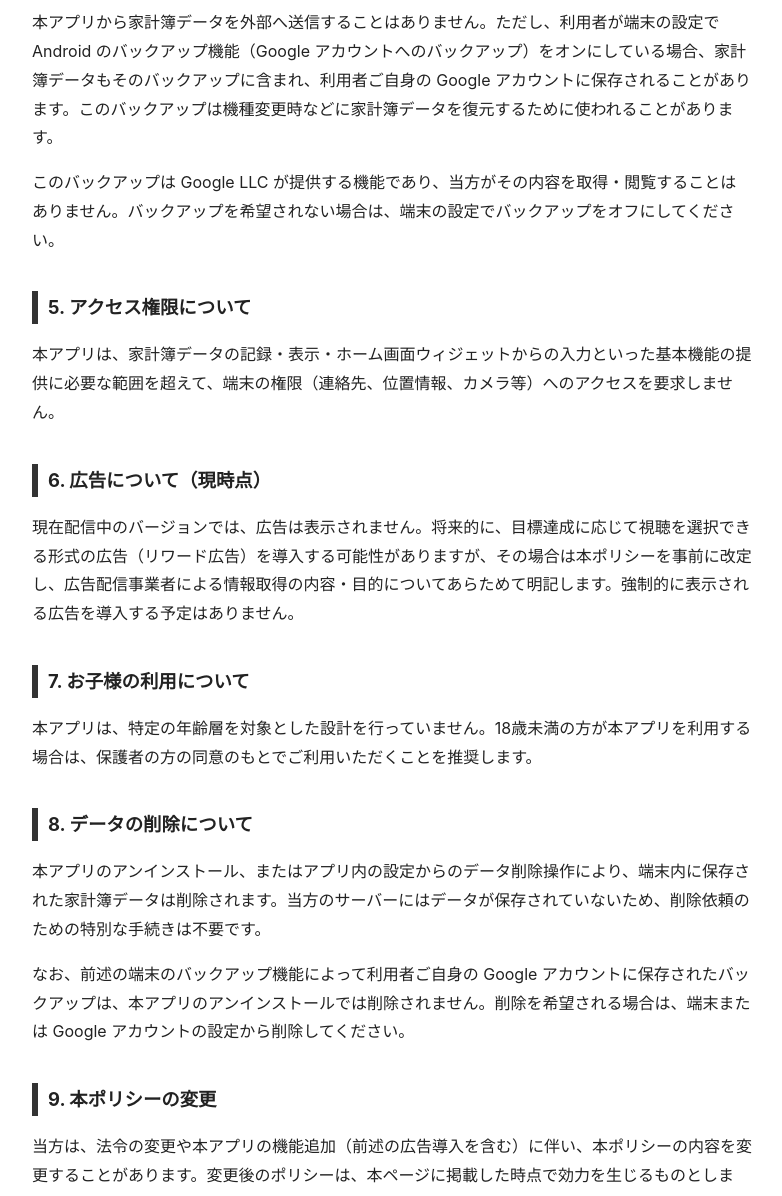
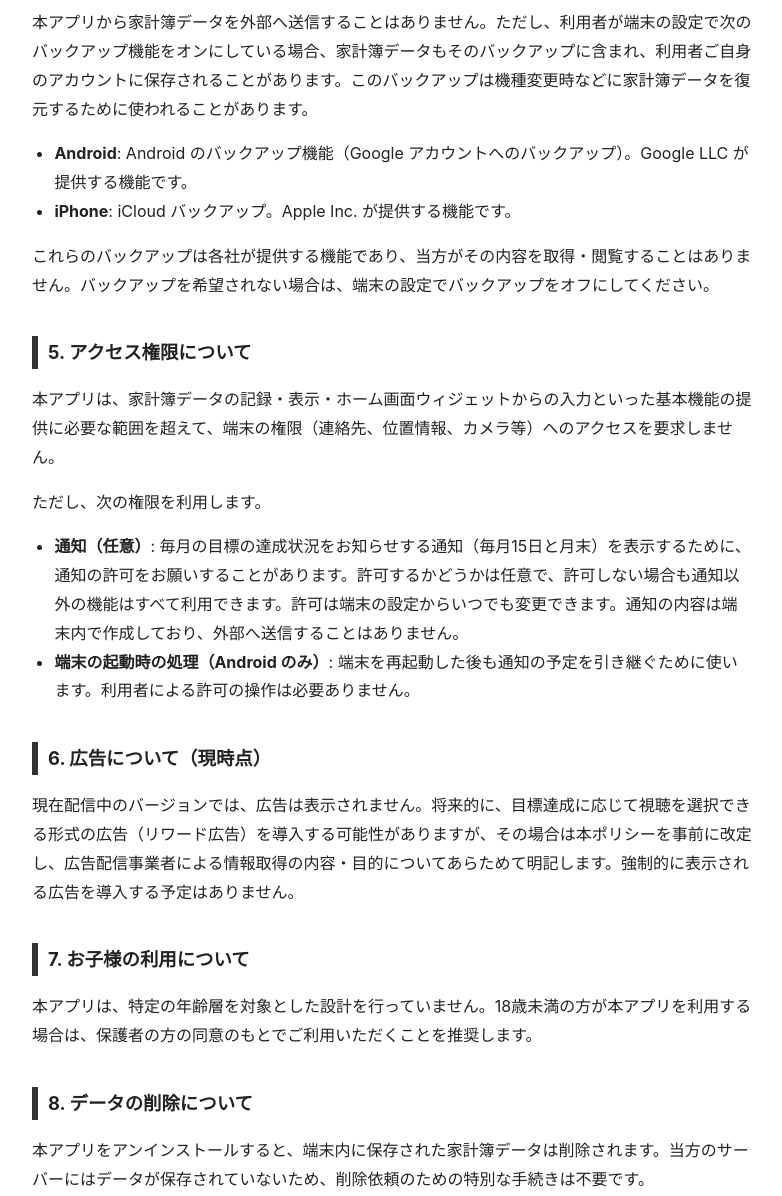
Before and after one commit to Tsukamoto8Lab/bakusoku-kakeibo-policy, a plain HTML site: page index.html in a window 1280 px wide. Shown: the part 1080-2276 px from the top of the page, without its empty margins (248-1030 px from the left). Drawn offline with Linux system fonts and the light colour scheme.

Commit message:
iPhone のバックアップと通知の権限について追記し、データ削除の記述を実際の動作に合わせる
Co-Authored-By: Claude Opus 5.5 <noreply@anthropic.com>

```diff
--- a/index.html
+++ b/index.html
@@ -52,7 +52,7 @@
 <body>
 
 <h1>プライバシーポリシー</h1>
-<p class="updated">最終更新日: 2026年11月14日 / 施行日: 2026年8月1日</p>
+<p class="updated">最終更新日: 2026年11月15日 / 施行日: 2026年8月1日</p>
 
 <p>
 つかもとラボ（以下「当方」といいます）は、当方が提供するスマートフォンアプリケーション「爆速家計簿」（以下「本アプリ」といいます）における利用者の情報の取り扱いについて、以下のとおりプライバシーポリシー（以下「本ポリシー」といいます）を定めます。
@@ -83,16 +83,27 @@
 
 <h2>4. 端末のバックアップについて</h2>
 <p>
-本アプリから家計簿データを外部へ送信することはありません。ただし、利用者が端末の設定で Android のバックアップ機能（Google アカウントへのバックアップ）をオンにしている場合、家計簿データもそのバックアップに含まれ、利用者ご自身の Google アカウントに保存されることがあります。このバックアップは機種変更時などに家計簿データを復元するために使われることがあります。
+本アプリから家計簿データを外部へ送信することはありません。ただし、利用者が端末の設定で次のバックアップ機能をオンにしている場合、家計簿データもそのバックアップに含まれ、利用者ご自身のアカウントに保存されることがあります。このバックアップは機種変更時などに家計簿データを復元するために使われることがあります。
 </p>
+<ul>
+  <li><strong>Android</strong>: Android のバックアップ機能（Google アカウントへのバックアップ）。Google LLC が提供する機能です。</li>
+  <li><strong>iPhone</strong>: iCloud バックアップ。Apple Inc. が提供する機能です。</li>
+</ul>
 <p>
-このバックアップは Google LLC が提供する機能であり、当方がその内容を取得・閲覧することはありません。バックアップを希望されない場合は、端末の設定でバックアップをオフにしてください。
+これらのバックアップは各社が提供する機能であり、当方がその内容を取得・閲覧することはありません。バックアップを希望されない場合は、端末の設定でバックアップをオフにしてください。
 </p>
 
 <h2>5. アクセス権限について</h2>
 <p>
 本アプリは、家計簿データの記録・表示・ホーム画面ウィジェットからの入力といった基本機能の提供に必要な範囲を超えて、端末の権限（連絡先、位置情報、カメラ等）へのアクセスを要求しません。
 </p>
+<p>
+ただし、次の権限を利用します。
+</p>
+<ul>
+  <li><strong>通知（任意）</strong>: 毎月の目標の達成状況をお知らせする通知（毎月15日と月末）を表示するために、通知の許可をお願いすることがあります。許可するかどうかは任意で、許可しない場合も通知以外の機能はすべて利用できます。許可は端末の設定からいつでも変更できます。通知の内容は端末内で作成しており、外部へ送信することはありません。</li>
+  <li><strong>端末の起動時の処理（Android のみ）</strong>: 端末を再起動した後も通知の予定を引き継ぐために使います。利用者による許可の操作は必要ありません。</li>
+</ul>
 
 <h2>6. 広告について（現時点）</h2>
 <p>
@@ -106,10 +117,10 @@
 
 <h2>8. データの削除について</h2>
 <p>
-本アプリのアンインストール、またはアプリ内の設定からのデータ削除操作により、端末内に保存された家計簿データは削除されます。当方のサーバーにはデータが保存されていないため、削除依頼のための特別な手続きは不要です。
+本アプリをアンインストールすると、端末内に保存された家計簿データは削除されます。当方のサーバーにはデータが保存されていないため、削除依頼のための特別な手続きは不要です。
 </p>
 <p>
-なお、前述の端末のバックアップ機能によって利用者ご自身の Google アカウントに保存されたバックアップは、本アプリのアンインストールでは削除されません。削除を希望される場合は、端末または Google アカウントの設定から削除してください。
+なお、前述の端末のバックアップ機能によって利用者ご自身の Google アカウントまたは iCloud に保存されたバックアップは、本アプリのアンインストールでは削除されません。削除を希望される場合は、端末、Google アカウントまたは iCloud の設定から削除してください。
 </p>
 
 <h2>9. 本ポリシーの変更</h2>
```
